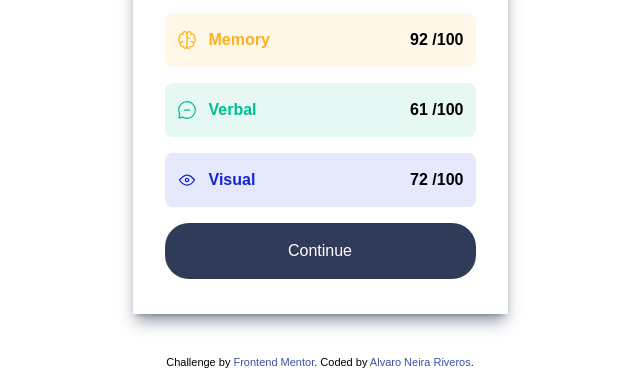
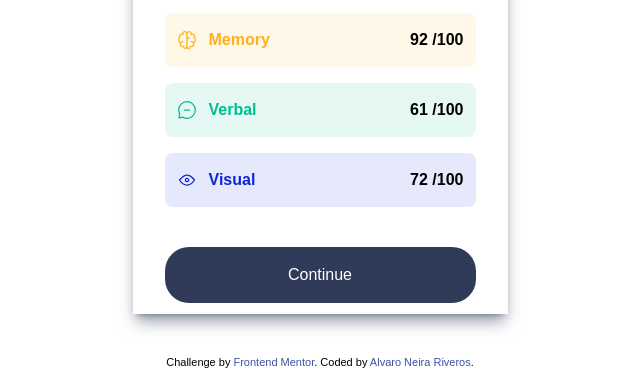
Before and after one commit to Neira21/Results-summary-component-Neira21, a website: page index.html in a window 1280 px wide. Shown: the part 668-1039 px from the top of the page, without its empty margins (320-960 px from the left). Drawn offline with Linux system fonts and the light colour scheme.

Commit message:
fix size

```diff
--- a/index.html
+++ b/index.html
@@ -26,12 +26,12 @@
   </head>
   <body class="font-Hanken-Grotesk">
     <main
-      class="w-[375px] mx-auto bg-white mb-10 shadow-lg shadow-Darkgrayblue-alpha Desktop:flex Desktop:w-[700px] Desktop: mt-32 Desktop:rounded-3xl"
+      class="w-[375px] mx-auto mb-10 shadow-lg shadow-Darkgrayblue-alpha Desktop:flex Desktop:w-[700px] Desktop: mt-32 Desktop:rounded-3xl"
     >
       <!-- Parte Azul -->
 
       <section
-        class="bg-gradient-to-b from-Light-slate-blue to-Light-royal-blue h-[400px] pt-8 px-10 text-center rounded-b-3xl Desktop: flex-1 Desktop:h-auto Desktop:rounded-tl-3xl Desktop:rounded-bl-3xl"
+        class="bg-gradient-to-b from-Light-slate-blue to-Light-royal-blue h-[400px] pt-8 px-10 text-center rounded-b-3xl Desktop:h-auto Desktop:rounded-tl-3xl Desktop:rounded-bl-3xl"
       >
         <h2 class="mb-6 text-Light-lavender">Your Result</h2>
 
@@ -52,7 +52,7 @@
 
       <!-- Parte Blanca -->
 
-      <section class="p-8 h-[454px] Desktop: flex-1">
+      <section class="p-8 h-[454px] Desktop:h-auto Desktop:w-[450px] Desktop:rounded-tr-3xl Desktop:rounded-br-3xl">
         <h2 class="mb-6 text-[18px] text-Darkgrayblue font-bold">Summary</h2>
 
         <div
@@ -95,7 +95,7 @@
           <p>72 <span>/100</span></p>
         </div>
 
-        <button class="bg-Darkgrayblue text-white p-4 w-full rounded-3xl">
+        <button class="bg-Darkgrayblue text-white p-4 w-full rounded-3xl mt-6">
           Continue
         </button>
       </section>
```
Also changed, not shown: output.css.
